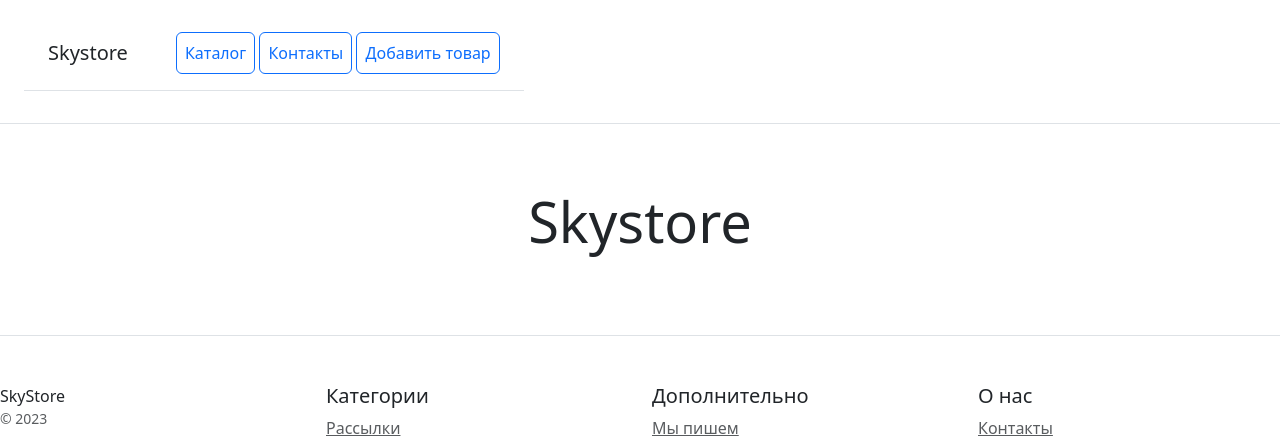
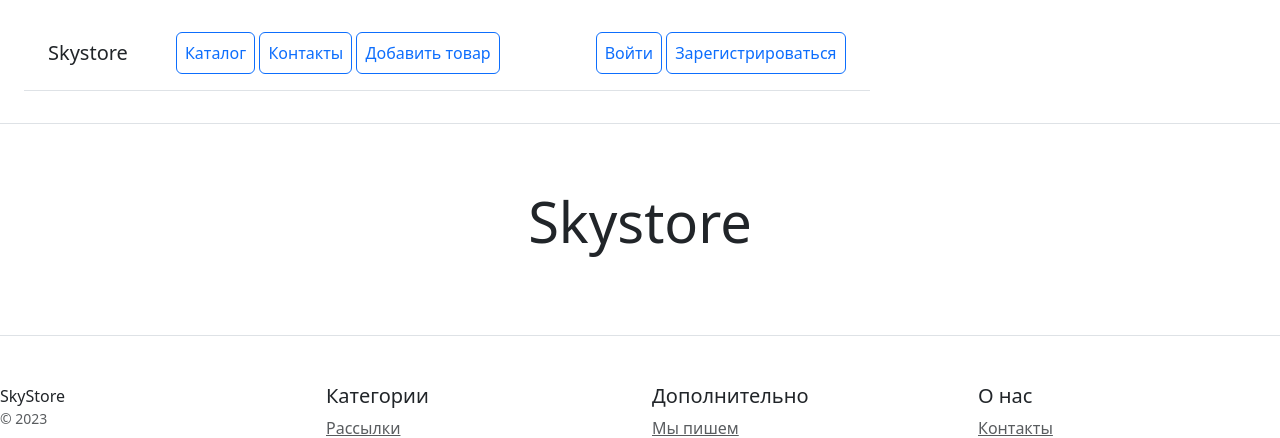
Before and after one commit to Fullesh/Django_homework_2, a Django app: template blog/templates/blog/blog_list.html in a window 1280 px wide. Shown: the top 438 px of the page. Run offline with Django 5.2, Linux system fonts and the light colour scheme; the template is opened without the code that fills it, so the values that code supplies are empty.

Commit message:
Изменён шаблон кнопок главного меню

```diff
--- a/catalog/templates/catalog/main_menu.html
+++ b/catalog/templates/catalog/main_menu.html
@@ -7,4 +7,15 @@
         <a class="p-2 btn btn-outline-primary" href="/products/add/">Добавить товар</a>
     </nav>
 </div>
+<div class="d-flex flex-column flex-md-row align-items-right p-3 px-md-4 mb-3 bg-white border-bottom box-shadow">
+    <nav class="ms-5">
+        {% if user.is_authenticated %}
+            <a class="p-2 btn btn-outline-primary" href="{% url 'users:logout' %}">Выйти</a>
+            <a class="p-2 btn btn-outline-primary" href="{% url 'users:profile' %}">Профиль</a>
+        {% else %}
+            <a class="p-2 btn btn-outline-primary" href="{% url 'users:login' %}">Войти</a>
+            <a class="p-2 btn btn-outline-primary" href="{% url 'users:register' %}">Зарегистрироваться</a>
+        {% endif %}
+    </nav>
+</div>
 {% endblock%}
```
